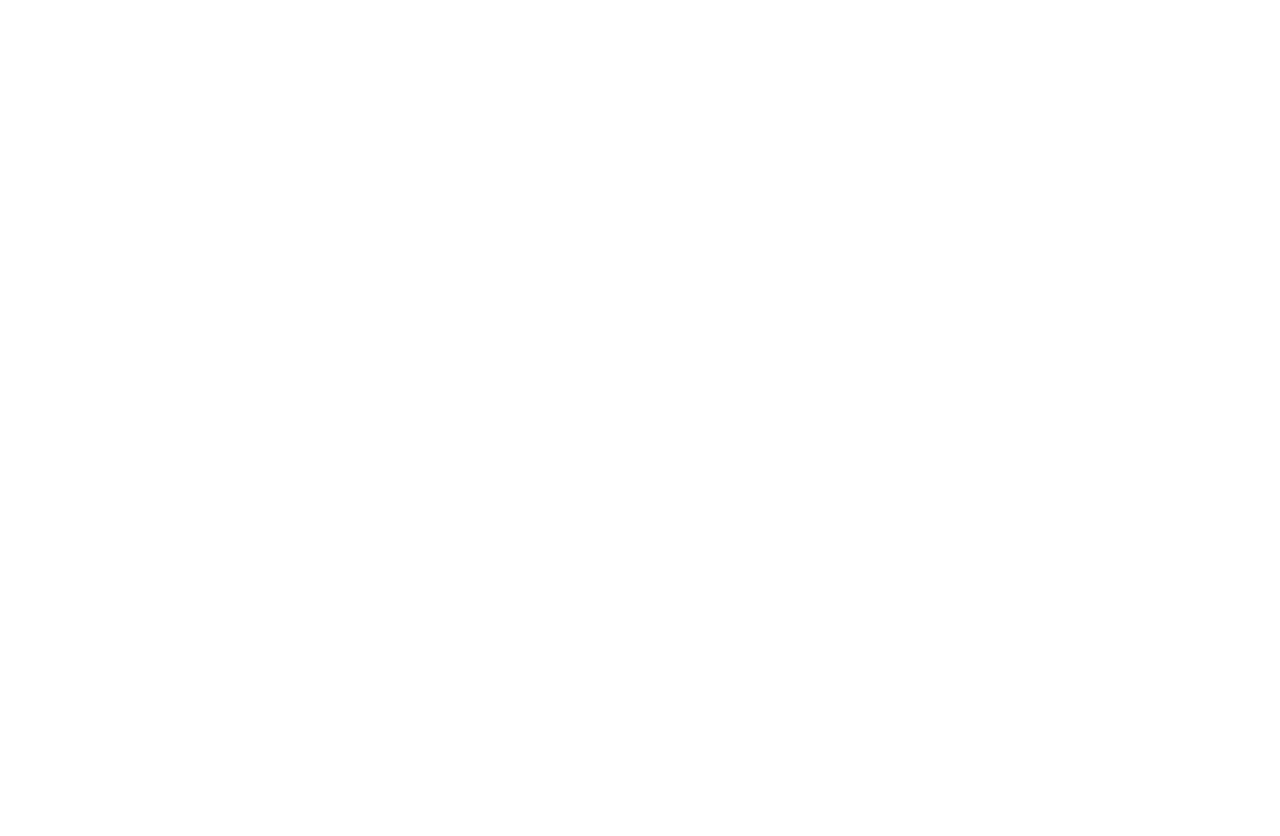
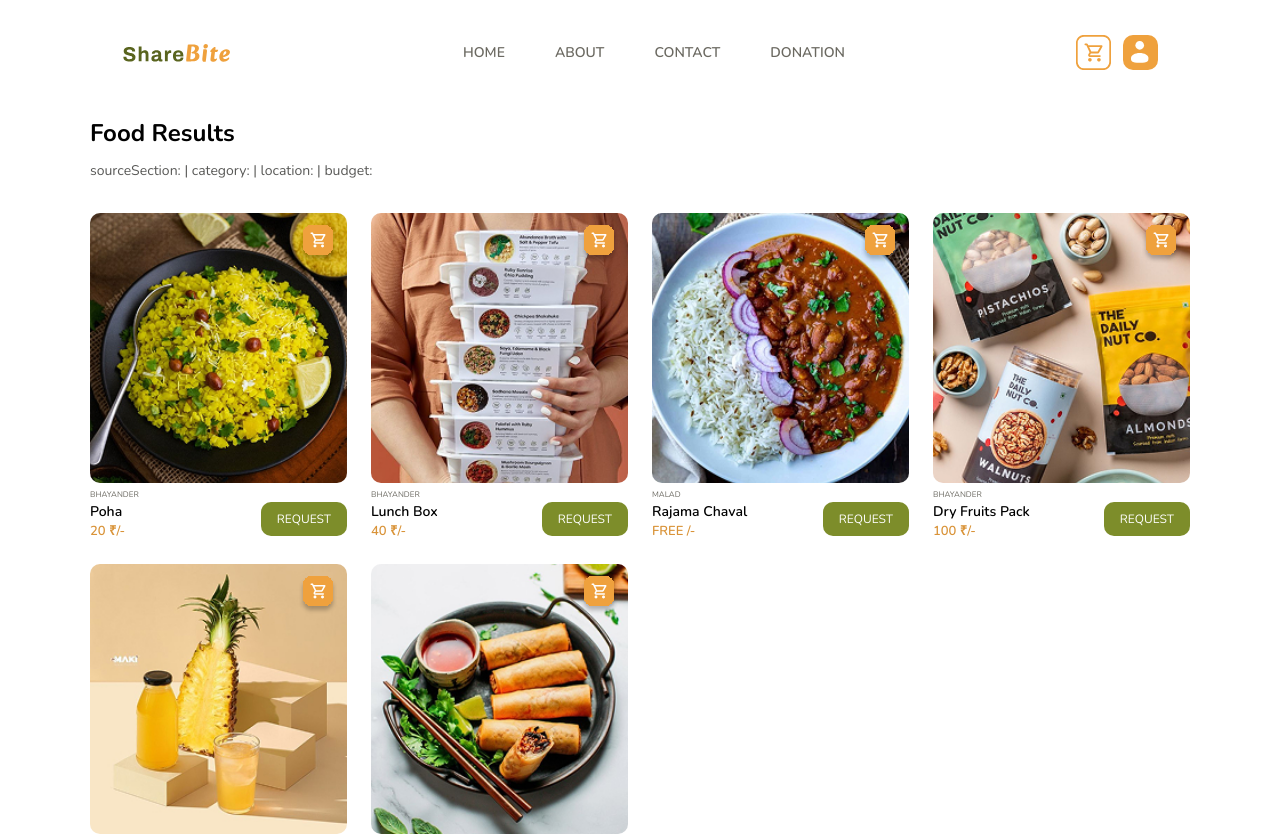
Before and after one commit to HemaniM/ShareBite_Community_Food_Sharing_Application, a React (Vite) app in the folder Frontend/: page /products in a window 1280 px wide. Before the commit this address had no page. Shown: the top 836 px of the page. Before the commit the page ends 800 px from the top, so only its background shows below. Built offline with nearby package versions, Linux system fonts and the light colour scheme; sample sign-in values are in the browser's storage.

Commit message:
product listings page created

```diff
--- a/Frontend/src/Routes.jsx
+++ b/Frontend/src/Routes.jsx
@@ -17,6 +17,7 @@ import FoodPostRequestsPage from "./pages/Profile/FoodPostRequestsPage";
 import CartPage from "./pages/Cart/CartPage";
 import ProductPage from "./pages/Product/ProductPage";
 import PublicProfilePage from "./pages/publicProfile/PublicProfilePage";
+import ProductListingPage from "./pages/Product/ProductListingPage";
 
 import ProtectedRoute from "./routes/ProtectedRoute";
 
@@ -45,6 +46,15 @@ const AppRoutes = () => {
         element={
           <ProtectedRoute>
             <ProductPage />
+          </ProtectedRoute>
+        }
+      />
+
+      <Route
+        path="/products"
+        element={
+          <ProtectedRoute>
+            <ProductListingPage />
           </ProtectedRoute>
         }
       />
--- a/Frontend/src/pages/Homepage/AllProductsSection.jsx
+++ b/Frontend/src/pages/Homepage/AllProductsSection.jsx
@@ -4,7 +4,7 @@ import ProductCard from "../../components/common/ProductCard";
 import Button1 from "../../components/ui/Button1";
 import { Icon } from "../../components/Icons/Icons";
 
-const AllProductsSection = ({ onProductClick }) => {
+const AllProductsSection = ({ onProductClick, onViewMoreClick }) => {
   const allProducts = [
     {
       id: 1,
@@ -103,6 +103,7 @@ const AllProductsSection = ({ onProductClick }) => {
               variant="filled"
               color="green"
               size="sm"
+              onClick={onViewMoreClick}
               className="w-[47px] h-[30px] lg:w-[47px] lg:h-[30px] rounded-[10px]"
             >
               <Icon name="right_arrow" />
--- a/Frontend/src/pages/Homepage/FoodNearYouSection.jsx
+++ b/Frontend/src/pages/Homepage/FoodNearYouSection.jsx
@@ -3,7 +3,7 @@ import ProductCard from "../../components/common/ProductCard";
 import Button1 from "../../components/ui/Button1";
 import { Icon } from "../../components/Icons/Icons";
 
-const FoodNearYouSection = ({ onProductClick }) => {
+const FoodNearYouSection = ({ onProductClick, onViewMoreClick }) => {
   const foodItems = [
     {
       id: 1,
@@ -86,6 +86,7 @@ const FoodNearYouSection = ({ onProductClick }) => {
               variant="filled"
               color="green"
               size="sm"
+              onClick={onViewMoreClick}
               className="w-[47px] h-[30px] lg:w-[47px] lg:h-[30px] rounded-[10px]"
             >
               <Icon name="right_arrow" />
--- a/Frontend/src/pages/Homepage/RecentlyUploadedSection.jsx
+++ b/Frontend/src/pages/Homepage/RecentlyUploadedSection.jsx
@@ -2,7 +2,7 @@ import React, { useState } from "react";
 import Button1 from "../../components/ui/Button1";
 import { Icon } from "../../components/Icons/Icons";
 
-const RecentlyUploadedSection = ({ onProductClick }) => {
+const RecentlyUploadedSection = ({ onProductClic, onViewMoreClick }) => {
   const [currentPage, setCurrentPage] = useState(0);
 
   const recentItems = [
@@ -79,6 +79,7 @@ const RecentlyUploadedSection = ({ onProductClick }) => {
               variant="filled"
               color="green"
               size="sm"
+              onClick={onViewMoreClick}
               className="w-[47px] h-[30px] lg:w-[47px] lg:h-[30px] rounded-[10px]"
             >
               <Icon name="right_arrow" />
--- a/Frontend/src/pages/Homepage/TrustedDonorsSection.jsx
+++ b/Frontend/src/pages/Homepage/TrustedDonorsSection.jsx
@@ -3,7 +3,7 @@ import Button from "../../components/ui/Button";
 import { Icon } from "../../components/Icons/Icons";
 import Button1 from "../../components/ui/Button1";
 
-const TrustedDonorsSection = ({ onProductClick }) => {
+const TrustedDonorsSection = ({ onProductClick, onViewMoreClick }) => {
   const donorItems = [
     {
       id: 1,
@@ -140,6 +140,7 @@ const TrustedDonorsSection = ({ onProductClick }) => {
               variant="filled"
               color="green"
               size="sm"
+              onClick={onViewMoreClick}
               className="w-[47px] h-[30px] lg:w-[47px] lg:h-[30px] rounded-[10px]"
             >
               <Icon name="right_arrow" />
--- a/Frontend/src/pages/Homepage/index.jsx
+++ b/Frontend/src/pages/Homepage/index.jsx
@@ -22,6 +22,26 @@ const slugifyProductName = (name = "") =>
 const Homepage = () => {
   const navigate = useNavigate();
 
+  const navigateToBrowsePage = (filters = {}) => {
+    const browseFilters = {
+      sourceSection: "",
+      category: "",
+      location: "",
+      budget: "",
+      ...filters,
+    };
+
+    const queryParams = new URLSearchParams();
+    queryParams.set("sourceSection", browseFilters.sourceSection);
+    queryParams.set("category", browseFilters.category);
+    queryParams.set("location", browseFilters.location);
+    queryParams.set("budget", browseFilters.budget);
+
+    navigate(`/products?${queryParams.toString()}`, {
+      state: browseFilters,
+    });
+  };
+
   const handleProductClick = (item) => {
     if (!item?.id) {
       return;
@@ -35,6 +55,26 @@ const Homepage = () => {
       state: {
         product: item,
       },
+    });
+  };
+
+  const handleViewMoreClick = (sectionName) => {
+    navigateToBrowsePage({
+      sourceSection: sectionName,
+    });
+  };
+
+  const handleCategoryClick = (categoryName) => {
+    navigateToBrowsePage({
+      category: categoryName,
+    });
+  };
+
+  const handleSearch = ({ location = "", category = "", budget = "" }) => {
+    navigateToBrowsePage({
+      location,
+      category,
+      budget,
     });
   };
 
@@ -61,12 +101,26 @@ const Homepage = () => {
       <main className="w-full bg-[#ffffff]">
         <ContactBar />
         <HeroSection />
-        <SearchSection />
-        <CategoriesSection />
-        <TrustedDonorsSection onProductClick={handleProductClick} />
-        <FoodNearYouSection onProductClick={handleProductClick} />
-        <RecentlyUploadedSection onProductClick={handleProductClick} />
-        <AllProductsSection onProductClick={handleProductClick} />
+        <SearchSection onSearch={handleSearch} />
+        <CategoriesSection onCategoryClick={handleCategoryClick} />
+        <TrustedDonorsSection
+          onProductClick={handleProductClick}
+          onViewMoreClick={() =>
+            handleViewMoreClick("from_most_trusted_donors")
+          }
+        />
+        <FoodNearYouSection
+          onProductClick={handleProductClick}
+          onViewMoreClick={() => handleViewMoreClick("food_near_you")}
+        />
+        <RecentlyUploadedSection
+          onProductClick={handleProductClick}
+          onViewMoreClick={() => handleViewMoreClick("recently_uploaded")}
+        />
+        <AllProductsSection
+          onProductClick={handleProductClick}
+          onViewMoreClick={() => handleViewMoreClick("all_products")}
+        />
         <MapSection />
         <Footer />
       </main>
--- /dev/null
+++ b/Frontend/src/pages/Product/ProductListingPage.jsx
@@ -0,0 +1,165 @@
+import React from "react";
+import { useLocation, useNavigate } from "react-router-dom";
+import NavBarHomepage from "../../components/common/NavBarHomepage";
+import Footer from "../../components/common/Footer";
+import Button1 from "../../components/ui/Button1";
+import ProductCard from "../../components/common/ProductCard";
+
+const PRODUCTS = [
+  {
+    id: 1,
+    title: "Poha",
+    image: "/images/Poha.jpg",
+    location: "BHAYANDER",
+    price: 20,
+    category: "snacks",
+    sections: ["food_near_you", "recently_uploaded"],
+  },
+  {
+    id: 2,
+    title: "Lunch Box",
+    image: "/images/Lunch_Box.jpg",
+    location: "BHAYANDER",
+    price: 40,
+    category: "meals",
+    sections: ["food_near_you", "from_most_trusted_donors"],
+  },
+  {
+    id: 3,
+    title: "Rajama Chaval",
+    image: "/images/Rajama_Chawal.jpg",
+    location: "MALAD",
+    price: 0,
+    category: "meals",
+    sections: ["from_most_trusted_donors", "recently_uploaded"],
+  },
+  {
+    id: 4,
+    title: "Dry Fruits Pack",
+    image: "/images/Dry_Fruits_Pack.jpg",
+    location: "BHAYANDER",
+    price: 100,
+    category: "groceries",
+    sections: ["food_near_you"],
+  },
+  {
+    id: 5,
+    title: "Pineapple Juice",
+    image: "/images/Pineapple_Juice.jpg",
+    location: "MIRA ROAD",
+    price: 0,
+    category: "drinks",
+    sections: ["recently_uploaded"],
+  },
+  {
+    id: 6,
+    title: "Spring Rolls",
+    image: "/images/Spring_Rolls.jpg",
+    location: "ANDHERI",
+    price: 15,
+    category: "fast-food",
+    sections: ["recently_uploaded", "food_near_you"],
+  },
+];
+
+const normalizeCategory = (value = "") =>
+  value.toString().trim().toLowerCase().replace(/\s+/g, "-");
+
+const isWithinBudget = (price, budget) => {
+  if (!budget) return true;
+
+  if (budget === "free") {
+    return price === 0;
+  }
+
+  if (budget === ">500") {
+    return price > 500;
+  }
+
+  if (budget.includes("-")) {
+    const [min, max] = budget.split("-").map(Number);
+    return price >= min && price <= max;
+  }
+
+  return true;
+};
+
+const ProductListingPage = () => {
+  const locationHook = useLocation();
+  const navigate = useNavigate();
+
+  const routeQuery = new URLSearchParams(locationHook.search);
+  const routeState = locationHook.state || {};
+
+  const sourceSection =
+    routeQuery.get("sourceSection") ?? routeState.sourceSection ?? "";
+  const category = routeQuery.get("category") ?? routeState.category ?? "";
+  const location = routeQuery.get("location") ?? routeState.location ?? "";
+  const budget = routeQuery.get("budget") ?? routeState.budget ?? "";
+
+  const normalizedCategory = normalizeCategory(category);
+
+  const filteredProducts = PRODUCTS.filter((product) => {
+    const matchSection = sourceSection
+      ? product.sections.includes(sourceSection)
+      : true;
+
+    const matchCategory = normalizedCategory
+      ? normalizeCategory(product.category) === normalizedCategory
+      : true;
+
+    const matchLocation = location
+      ? product.location.toLowerCase().includes(location.toLowerCase().trim())
+      : true;
+
+    const matchBudget = isWithinBudget(product.price, budget);
+
+    return matchSection && matchCategory && matchLocation && matchBudget;
+  });
+
+  return (
+    <main className="min-h-screen bg-[#ffffff]">
+      <NavBarHomepage />
+
+      <section className="w-full pt-8 pb-14 px-5">
+        <div className="w-full max-w-[1100px] mx-auto">
+          <div className="flex flex-col gap-3 mb-8">
+            <h1 className="text-2xl font-bold text-black">Food Results</h1>
+            <p className="text-sm text-[#595957]">
+              sourceSection: <b>{sourceSection || ""}</b> | category:{" "}
+              <b>{category || ""}</b> | location: <b>{location || ""}</b> |
+              budget: <b>{budget || ""}</b>
+            </p>
+          </div>
+
+          {filteredProducts.length === 0 ? (
+            <div className="rounded-xl border border-[#f2ebe5] bg-[#fffaef] p-6">
+              <p className="text-[#595957] mb-4">
+                No products found for selected filters.
+              </p>
+              <Button1
+                variant="filled"
+                color="green"
+                size="md"
+                className="w-[180px]"
+                onClick={() => navigate("/home")}
+              >
+                Go to Homepage
+              </Button1>
+            </div>
+          ) : (
+            <div className="grid grid-cols-1 sm:grid-cols-2 md:grid-cols-3 lg:grid-cols-4 gap-4 lg:gap-6">
+              {filteredProducts.map((product) => (
+                <ProductCard key={product.id} product={product} />
+              ))}
+            </div>
+          )}
+        </div>
+      </section>
+
+      <Footer />
+    </main>
+  );
+};
+
+export default ProductListingPage;
```
Also changed, not shown: Frontend/src/pages/Homepage/CategoriesSection.jsx (+10 -9 lines), Frontend/src/pages/Homepage/SearchSection.jsx (+7 -1 lines).
